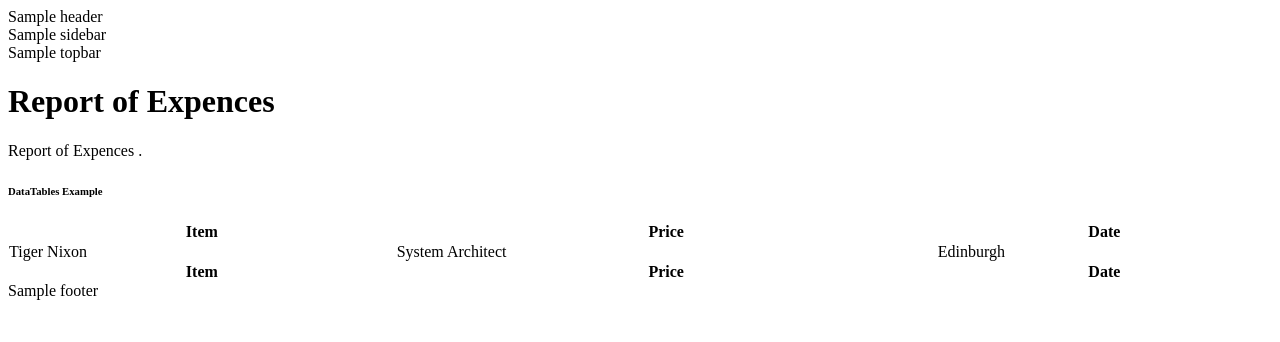
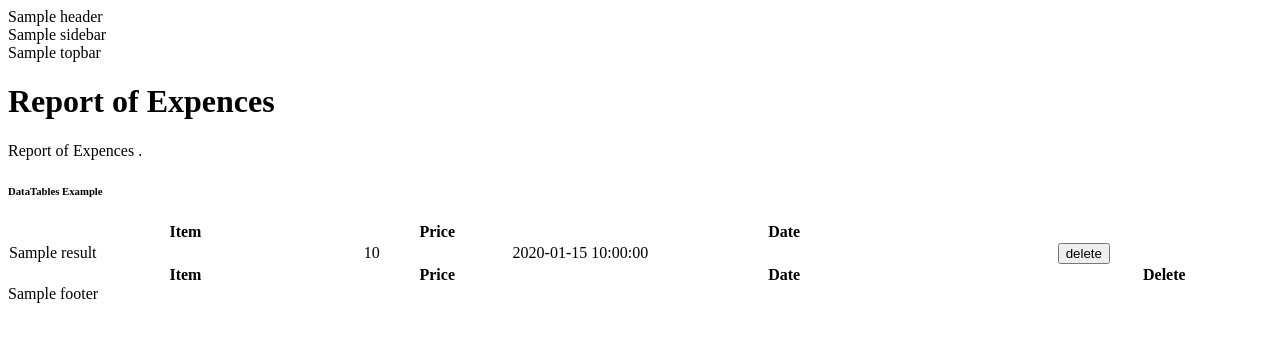
Before and after one commit to Aj8917/daily_exp, a CodeIgniter 4 app: the page made by app/Views/daily_expences.php in a window 1280 px wide. Shown: the top 342 px of the page. Run offline with PHP 8.4 and a stand-in for CodeIgniter, Linux system fonts and the light colour scheme; the template is opened without the code that fills it: most values are stand-ins (such as "Sample title", 1, 10 or a date in 2020); some libraries are stand-ins or nearby versions.

Commit message:
implementing the ajax and delete funcion in Expence controller

```diff
--- a/app/Config/Routes.php
+++ b/app/Config/Routes.php
@@ -34,6 +34,8 @@ $routes->get('/','Login::index');
 $routes->post('/verify_login','Login::auth');
 $routes->get('/dashboard','Dashboard::index');
 $routes->get('/daily_expences','Expences::index');
+//$routes->post('/delete/(:num)','Expences::delete');
+$routes->post('/delete','Expences::delete');
 /*
  * --------------------------------------------------------------------
  * Additional Routing
--- a/app/Models/ExpencesModel.php
+++ b/app/Models/ExpencesModel.php
@@ -8,7 +8,7 @@ class ExpencesModel extends Model
 {
     protected $DBGroup          = 'default';
     protected $table            = 'expences';
-    protected $primaryKey       = 'id';
+    protected $primaryKey       = 'item_id';
     protected $useAutoIncrement = true;
     protected $insertID         = 0;
     protected $returnType       = 'array';
--- a/app/Views/daily_expences.php
+++ b/app/Views/daily_expences.php
@@ -41,16 +41,18 @@
                                            <th>Item</th>
                                             <th>Price</th>
                                             <th>Date</th>
+                                            <th>Delete</th>
                                         </tr>
                                     </tfoot>
                                     <tbody>
+                                        <?php  foreach($result as $row) { ?>
                                         <tr>
-                                            <td>Tiger Nixon</td>
-                                            <td>System Architect</td>
-                                            <td>Edinburgh</td>
-
+                                            <td><?= $row['item_name'] ;?></td>
+                                            <td><?= $row['price'] ;?></td>
+                                            <td><?= $row['InsertDate'] ;?></td>
+                                            <td><button class="btn btn-sm btn-warning" id="" onClick="delete_item(<?= $row['item_id'] ;?>)">delete</button></td>
                                         </tr>
-
+                                    <?php } ?>
                                     </tbody>
                                 </table>
                             </div>
@@ -67,5 +69,38 @@
             $(document).ready(function () {
                     $('#dataTable').DataTable();
             });
+            $('#delete').click(function(){
+                $id=$('#delete').val();
+                alert($id);
+            });
 
+            function delete_item(id) {
+   $.ajax({
+      url: '/delete',
+      type: 'POST',
+      data: { id: id },
+     // dataType: 'json',
+      success: function(data) {
+        // location.reload();
+        alert(data);
+      },
+      error: function(jqXHR, textStatus, errorThrown) {
+        if (jqXHR.status === 0) {
+         alert('Not connect.\n Verify Network.');
+      } else if (jqXHR.status == 404) {
+         alert('Requested page not found. [404]');
+      } else if (jqXHR.status == 500) {
+         alert('Internal Server Error [500].');
+      } else if (textStatus === 'parsererror') {
+         alert('Requested JSON parse failed.');
+      } else if (textStatus === 'timeout') {
+         alert('Time out error.');
+      } else if (textStatus === 'abort') {
+         alert('Ajax request aborted.');
+      } else {
+         alert('Uncaught Error.\n' + jqXHR.responseText);
+      }
+      }
+   });
+}
          </script>
```
Also changed, not shown: app/Controllers/Expences.php (+29 -2 lines), 1 other file.
